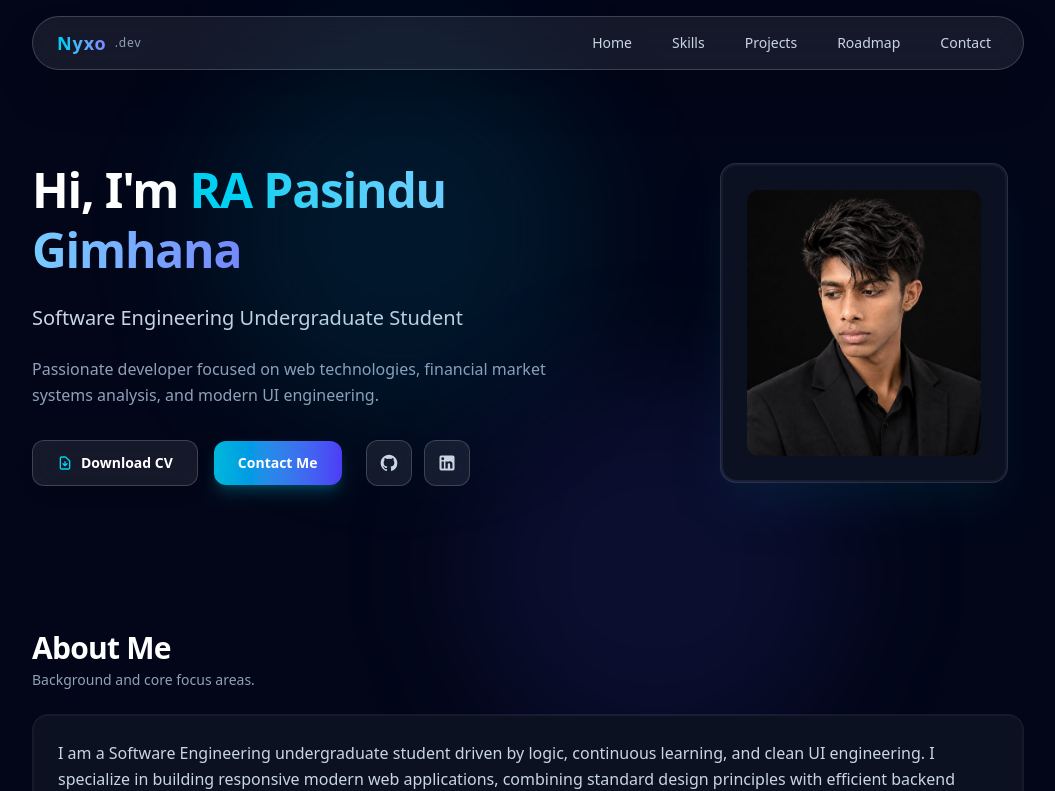
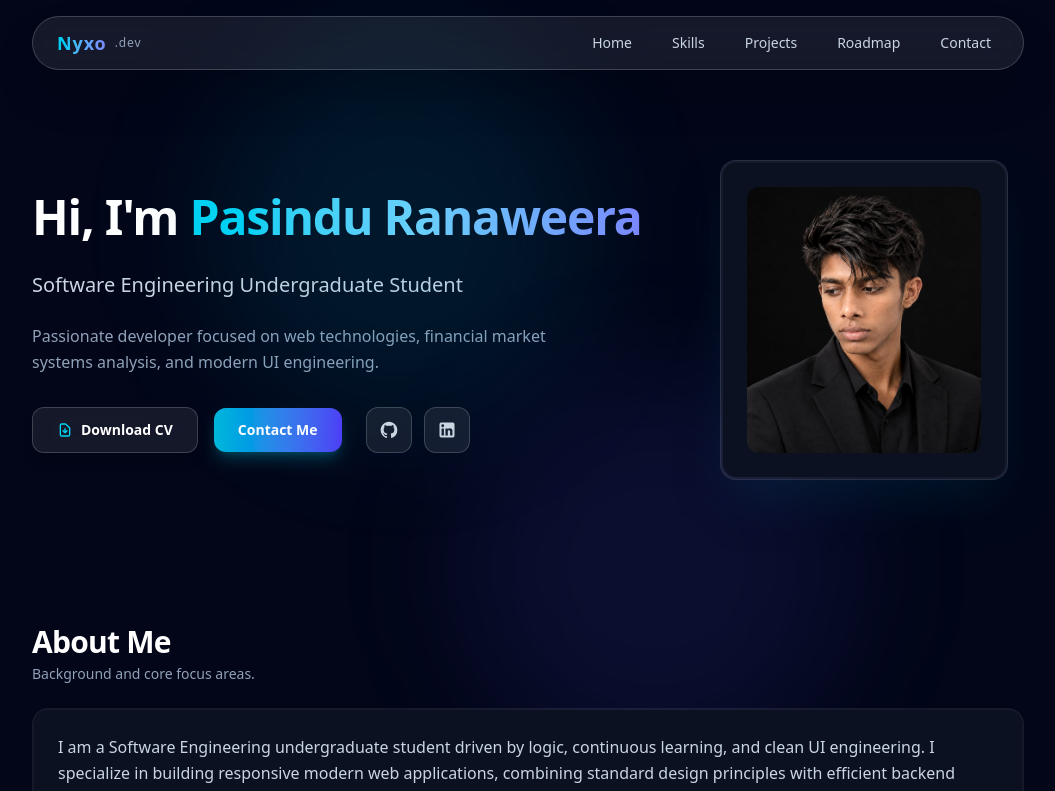
Before and after one commit to iam-nyxo/my-portfolio, a React (Vite) app: page / in a window 1280 px wide. Shown: the top 791 px of the page, without its empty margins (112-1167 px from the left). Built offline with nearby package versions, Linux system fonts and the light colour scheme.

Commit message:
Updated name

```diff
--- a/src/data/index.js
+++ b/src/data/index.js
@@ -1,6 +1,6 @@
 // Personal Information Data
 export const personalInfo = {
-  name: "RA Pasindu Gimhana",
+  name: "Pasindu Ranaweera",
   nickname: "Nyxo",
   role: "Software Engineering Undergraduate Student",
   bio: "Passionate developer focused on web technologies, financial market systems analysis, and modern UI engineering.",
```
